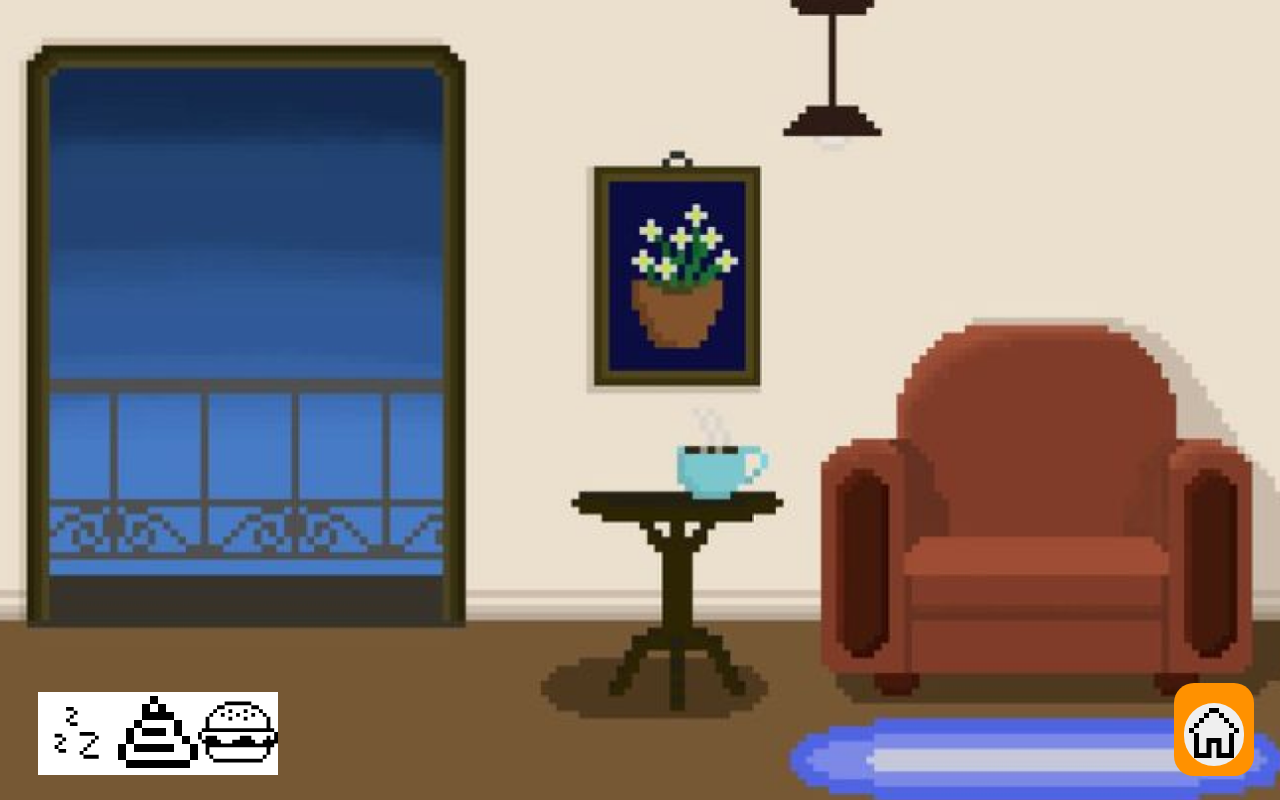
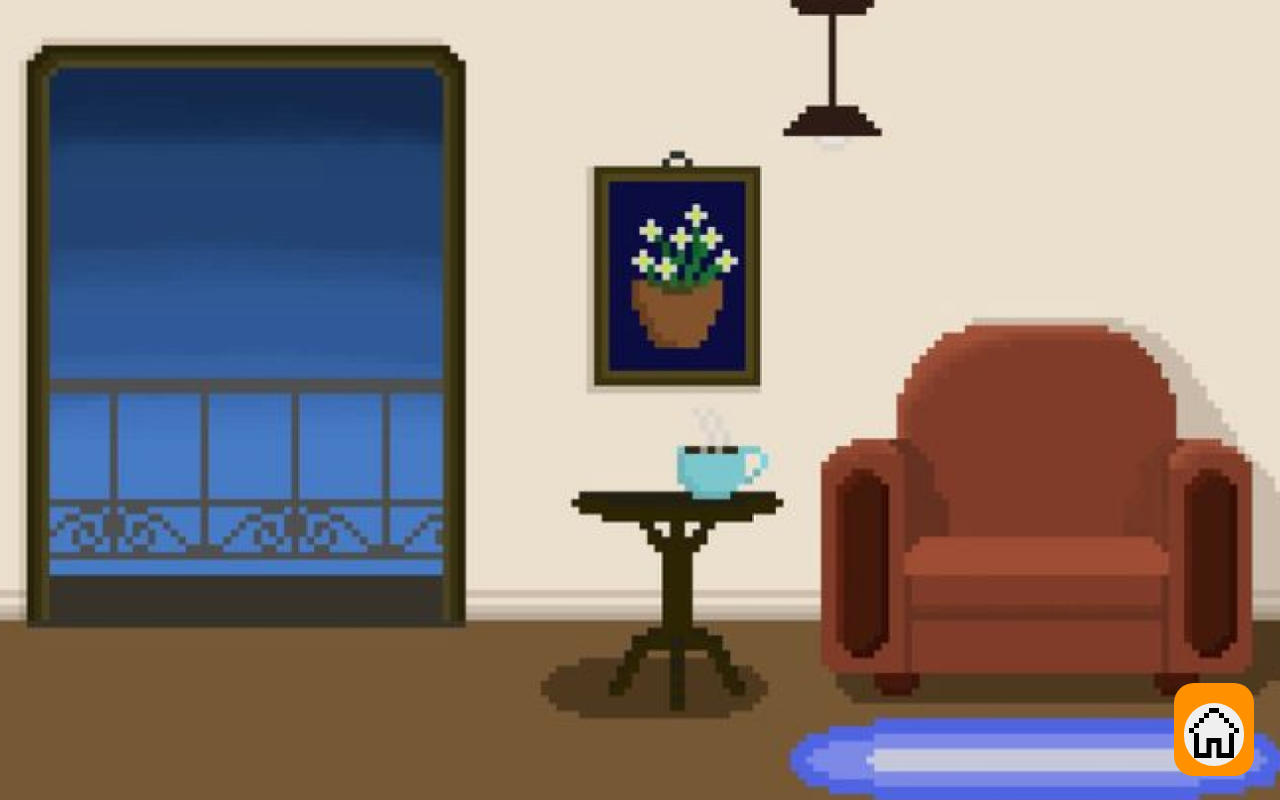
Before and after one commit to aibands/js-mini-app-1, a plain HTML site: page dashboard.html in a window 1280 px wide. Drawn offline with Linux system fonts and the light colour scheme.

Commit message:
Updated function buttons for each bg

```diff
--- a/dashboard.html
+++ b/dashboard.html
@@ -1,5 +1,6 @@
 <!DOCTYPE html>
 <html lang="en">
+
 <head>
     <meta charset="UTF-8">
     <meta name="viewport" content="width=device-width, initial-scale=1.0">
@@ -20,22 +21,22 @@
             <button class="function-button" id="kitchen-icon-btn" data-location="kitchen"><img id="kitchen-icon"
                     src="./img/kitchen.svg" alt="Kitchen"></button>
         </div>
-        <button class="function-button" id="living-room-btn" data-location="home"><img id="living-room-img" src="./img/home.svg"
-                alt="Living Room"></button>
+        <button class="function-button" id="living-room-btn" data-location="home"><img id="living-room-img"
+                src="./img/home.svg" alt="Living Room"></button>
     </div>
 
     <section id="action-btn-section">
 
-        <div class="action-btn-sleep">
-            <button class="function-buttons"><img id="sleep-btn" src="./img/sleep.svg" alt="Sleep Button"></button>
+        <div class="action-btn-sleep" data-action="bedroom">
+            <button class="action-buttons"><img id="sleep-btn" src="./img/sleep.svg" alt="Sleep Button"></button>
         </div>
 
-        <div class="action-btn-use-bathroom">
-            <button class="function-buttons"><img id="bathroom-btn" src="./img/poop.svg" alt="Bathroom Button"></button>
+        <div class="action-btn-use-bathroom" data-action="bathroom">
+            <button class="action-buttons"><img id="bathroom-btn" src="./img/poop.svg" alt="Bathroom Button"></button>
         </div>
 
-        <div class="action-btn-eat">
-            <button class="function-buttons"><img id="eat-btn" src="./img/eat.svg" alt="Eat Button"></button>
+        <div class="action-btn-eat" data-action="kitchen">
+            <button class="action-buttons"><img id="eat-btn" src="./img/eat.svg" alt="Eat Button"></button>
         </div>
 
     </section>
--- a/script.js
+++ b/script.js
@@ -1,14 +1,34 @@
 const locationButtons = document.querySelectorAll('.function-button');
+const body = document.body;
+const actionButtons = document.querySelectorAll('#action-btn-section > div');
 
-const body = document.body;
+function updateView(location) {
+    // Remove previous background
+    body.classList.remove('bedroom-background', 'bathroom-background', 'kitchen-background', 'home-background');
+
+    // Add new background
+    body.classList.add(`${location}-background`);
+
+    // Hide action buttons
+    actionButtons.forEach(actionDiv => {
+        actionDiv.style.display = 'none';
+    });
+
+    // Show only button for the image
+    const currentActionDiv = document.querySelector(`[data-action="${location}"]`);
+    if (currentActionDiv) {
+        currentActionDiv.style.display = 'block';
+    }
+}
 
 locationButtons.forEach(button => {
     button.addEventListener('click', () => {
-
         const location = button.dataset.location;
-
-        body.classList.remove('bedroom-background', 'bathroom-background', 'kitchen-background', 'home-background');
-
-        body.classList.add(`${location}-background`);
+        updateView(location);
     });
 });
+
+// Define initial page state (one more)
+document.addEventListener('DOMContentLoaded', () => {
+    updateView('home');
+});
--- a/style.css
+++ b/style.css
@@ -19,7 +19,7 @@
     /* padding-top: 0; */
     border-radius: 20px;
     gap: 10px;
-        /* padding-top: 10px; */
+    /* padding-top: 10px; */
 
 }
 
@@ -38,7 +38,7 @@
     width: 60px;
 }
 
-#living-room-btn{
+#living-room-btn {
     border-radius: 30px;
     border: none;
 }
@@ -53,63 +53,64 @@
 
 }
 
-#kitchen-icon{
+#kitchen-icon {
     width: 60px;
     height: 60px;
 }
 
-#kitchen-icon-btn{
+#kitchen-icon-btn {
     border: none;
     border-radius: 30px;
 }
 
-#bathroom-icon{
+#bathroom-icon {
     width: 60px;
     height: 60px;
 }
 
-#bathroom-icon-btn{
+#bathroom-icon-btn {
     border: none;
     border-radius: 30px;
 }
 
-#bedroom-icon{
+#bedroom-icon {
     width: 60px;
     height: 60px;
 }
 
-#bedroom-icon-btn{
+#bedroom-icon-btn {
     border: none;
     border-radius: 30px;
 }
 
 /* Function Button */
 
-#action-btn-section{
+#action-btn-section {
     display: flex;
     bottom: 3%;
     left: 3%;
     position: absolute;
 }
 
-.function-buttons{
+.action-buttons {
     border: none;
-    background-color: white;
+    background-color: rgba(197, 181, 181, 0.6);
+    border-radius: 100px;
 }
 
-#eat-btn{
+#eat-btn {
     width: 80px;
     height: 80px;
 }
 
 
-#sleep-btn{
+#sleep-btn {
     height: 80px;
     width: 80px;
 }
 
 
-#bathroom-btn{
+#bathroom-btn {
     height: 80px;
     width: 80px;
 }
@@ -139,3 +140,13 @@ body {
 .home-background {
     background-image: url('./img/home_bg_test.png');
 }
+
+/* Action Buttons */
+
+#action-btn-section>div {
+    display: none;
+}
+
+.show-action-buttons {
+    display: block;
+}
```
